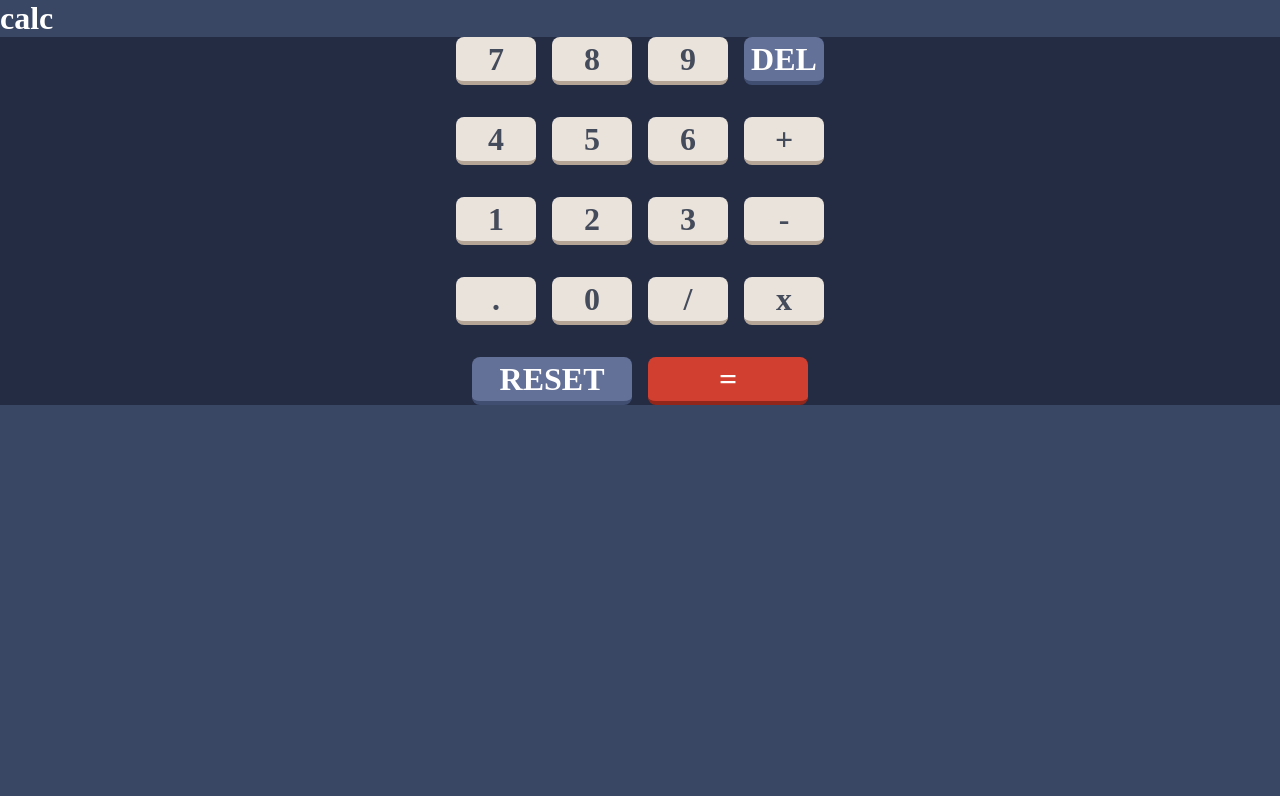
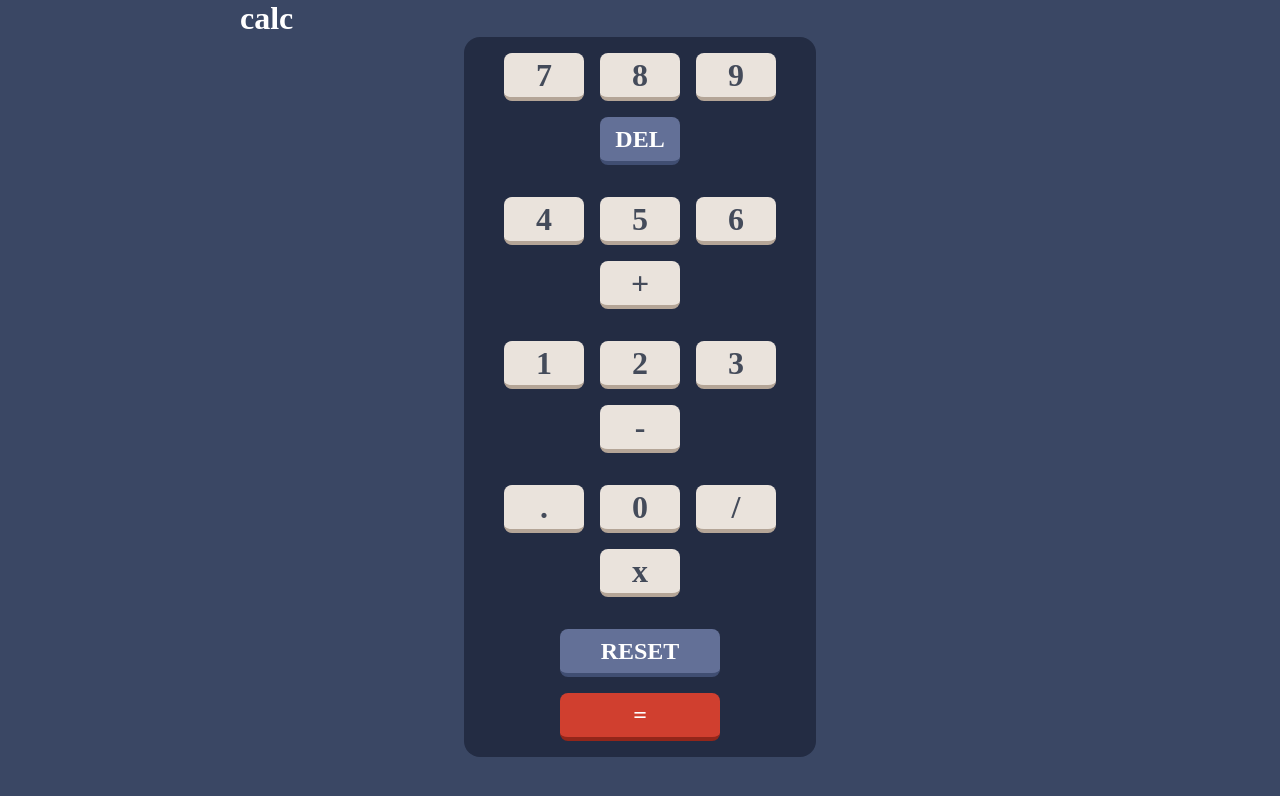
Before and after one commit to Weemizo/Calculator, a React (Vite) app: page / in a window 1280 px wide. Shown: the top 796 px of the page. Built offline with nearby package versions, Linux system fonts and the light colour scheme.

Commit message:
fix: add calculator styles

```diff
--- a/src/components/Calculator/Calculator.scss
+++ b/src/components/Calculator/Calculator.scss
@@ -2,6 +2,7 @@
 
 .main {
   margin: auto;
+  width: 100vh;
 }
 h1 {
   color: $text-white;
@@ -15,6 +16,11 @@ h1 {
   align-content: center;
   gap: 1rem;
   background-color: $togglebg;
+  width: 40vh;
+  margin: auto;
+  padding: 1rem;
+  border-radius: 1rem;
+
 
   .break {
     flex-basis: 100%;
@@ -32,54 +38,58 @@ h1 {
     border-bottom: 4px solid $keyshadow-orange;
     width: 5rem;
     height: 3rem;
+    padding: 0.25rem;
   }
 
   .num:hover {
-    filter: brightness(150%);
+    filter: brightness(120%);
   }
 
   .del {
     @include buttonreset;
     background-color: $keybg-darkblue;
     color: $text-white;
-    font-size: 2rem;
+    font-size: 1.5rem;
     border-radius: 0.5rem;
     border-bottom: 4px solid $keyshadow-darkblue;
     height: 3rem;
     width: 5rem;
+    padding: 0.25rem;
   }
 
   .del:hover {
-    filter: brightness(150%);
+    filter: brightness(120%);
   }
 
   .reset {
     @include buttonreset;
     background-color: $keybg-darkblue;
     color: $text-white;
-    font-size: 2rem;
+    font-size: 1.5rem;
     border-radius: 0.5rem;
     border-bottom: 4px solid $keyshadow-darkblue;
     height: 3rem;
     width: 10rem;
+    padding: 0.25rem;
   }
 
   .reset:hover {
-    filter: brightness(150%);
+    filter: brightness(120%);
   }
 
   .enter {
     @include buttonreset;
     background-color: $keybg-red;
     color: $text-white;
-    font-size: 2rem;
+    font-size: 1.5rem;
     border-radius: 0.5rem;
     border-bottom: 4px solid $keyshadow-red;
     height: 3rem;
     width: 10rem;
+    padding: 0.25rem;
   }
 
   .enter:hover {
-    filter: brightness(150%);
+    filter: brightness(120%);
   }
 }
```
